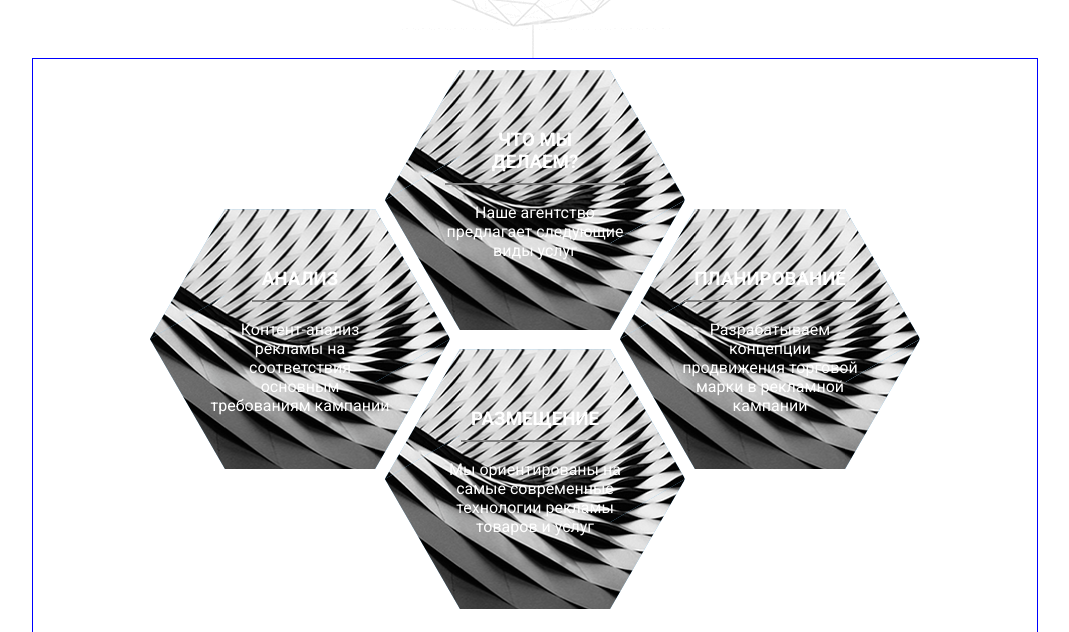
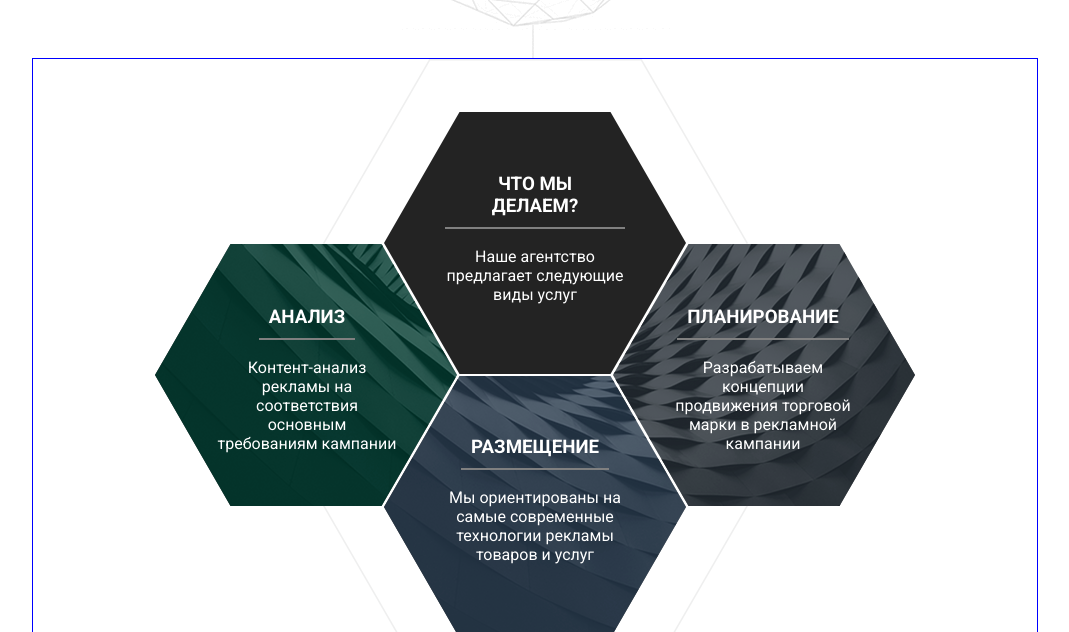
Before and after one commit to ppavlov28/academy, a plain HTML site: page salmon/main.html in a window 1280 px wide. Shown: the part 765-1397 px from the top of the page, without its empty margins (105-1174 px from the left). Drawn offline with Linux system fonts and the light colour scheme.

Commit message:
Радикальное изменение блока Service.

```diff
--- a/salmon/css/service.css
+++ b/salmon/css/service.css
@@ -1,208 +1,38 @@
 .service{
     position: relative;
-    min-height: 600px;
-//    background: url("../img/service-background.png") 50% 0 no-repeat;
+    min-height: 681px;
+    background: url("../img/services-hexagon.png") 50% 0 no-repeat;
 }
 
-.hexagon{
-    width: 150px;
-    height: 260px;
-    margin: 10px auto;
+.t-box{
+    color: white;
+//    outline: red solid 1px;
+    width: 180px;
+    height: 200px;
+    position: absolute;
     text-align: center;
-//    background-color: rgba(38, 56, 76, 0.4);
-    background: url("../img/work.png"),
-    url("../img/service-background.png") 50% 0 no-repeat #80c8f7;
-//    background-size: 200px;
-
-    position: absolute;
 }
 
-.inner{
-    position: absolute;
-    color: white;
-    top: 30px;
-    left: -15px;
-    right: -15px;
-//    border: red solid 1px;
-    z-index: 500;
+.work-text{
+    left: 50%;
+    top: 85px;
+    margin-left: -90px;
 }
 
-.hexagon-left{
-    position: absolute;
-    width: 150px;
-    height: 260px;
-    top: 0;
-    left: 0;
-    transform: rotate(-60deg);
-    overflow: hidden;
-    z-index: -2;
+.place-text{
+    left: 50%;
+    top: 348px;
+    margin-left: -90px;
 }
 
-.hexagon-left:before{
-    content: "";
-    position: absolute;
-    top: 0;
-    left: 0;
-    width: 300px;
-    height: 260px;
-//  background-color: #80c8f7;
-  background:url("../img/work.png"),
-  url("../img/service-background.png") 50% 0 no-repeat #80c8f7;
-//    background-size: 200px;
-    transform: rotate(60deg) translate(-38px, 65px);
+.analyze-text{
+    left: 50%;
+    top: 218px;
+    margin-left: -318px;
 }
 
-.hexagon-right {
-    position: absolute;
-    width: 150px;
-    height: 260px;
-    top: 0;
-    left: 0;
-//    border: red solid 1px;
-    transform: rotate(60deg);
-    overflow: hidden;
-    z-index: -1;
+.plan-text{
+    left: 50%;
+    top: 218px;
+    margin-left: 138px;
 }
-
-.hexagon-right:before{
-    content: "";
-    position: absolute;
-    top: 0;
-    left: 0;
-    width: 300px;
-    height: 260px;
-//  background-color: #80c8f7;
-  background: url("../img/work.png"),
-  url("../img/service-background.png") 50% 0 no-repeat #80c8f7;
-//    background-size: 200px;
-    transform: rotate(-60deg) translate(-38px, -65px);
-}
-
-.work,
-.work .hexagon-left,
-.work .hexagon-right{
-//    background: url("../img/service-background.png") 50% 0 no-repeat;
-    background-color: aliceblue;
-}
-
-.plan,
-.plan .hexagon-left,
-.plan .hexagon-right{
-    background-color: aliceblue;
-}
-.work{
-    left: 50%;
-    margin-left: -75px;
-}
-
-
-
-.place{
-    left: 50%;
-    margin-left: -75px;
-    top: 280px;
-}
-
-.analyze{
-    left: 50%;
-    top: 140px;
-    margin-left: -310px;
-}
-
-.plan{
-    left: 50%;
-    top: 140px;
-    margin-left: 160px;
-}
-
-@media screen and (max-width: 790px){
-    .service{
-        min-height: 740px;
-    }
-
-    .work{
-        left: 35%;
-        margin-left: -75px;
-        background-color: aliceblue;
-    }
-
-    .work .hexagon-left{
-        background-color: aliceblue;
-    }
-
-    .analyze{
-        left: 35%;
-        top: 140px;
-        margin-left: 160px; /* -310px; */
-    }
-
-    .place{
-        left: 35%;
-        margin-left: 160px;
-        top: 420px;
-    }
-
-    .plan{
-        left: 35%;
-        top: 280px;
-        margin-left: -75px;
-    }
-}
-
-@media screen and (max-width: 600px){
-    .service{
-        min-height:1160px;
-    }
-
-    .work{
-        left: 37%;
-        margin-left: 0;
-    }
-
-    .analyze{
-        left: 37%;
-        top: 280px;
-        margin-left: 0; /* -310px; */
-    }
-
-    .place{
-        left: 37%;
-        margin-left: 0;
-        top: 840px;
-    }
-
-    .plan{
-        left: 37%;
-        top: 560px;
-        margin-left: 0;
-    }
-}
-/*
-.hexagon:before{
-    content:"";
-    position: absolute;
-    width: 100%;
-    height: 100%;
-    outline: red solid 2px;
-    background: inherit;
-//    background-color: #cccccc;
-    top: 0;
-    left: 0;
-    transform: rotate(60deg);
-    z-index: -1;
-}
-
-.hexagon:after{
-    content:"";
-    position: absolute;
-    width: 100%;
-    height: 100%;
-    outline: red solid 2px;
-//    background-color: #cccccc;
-    top: 0;
-    left: 0;
-    transform: rotate(-60deg);
-    z-index: -1;
-}
-
-*/
--- a/salmon/main.html
+++ b/salmon/main.html
@@ -10,6 +10,7 @@
 </head>
 <body>
     <div class="wrapper">
+
         <header class="main-header">
             <div class="logo">
                 <img src="img/logo-sm.png" alt="Logo SM">
@@ -28,7 +29,9 @@
                 <a href="#"><i class="fa fa-twitter fa-lg"></i></a>
             </div>
         </header>
+
         <div class="content">
+
             <div class="about">
                 <h2>
                     <span class="header-underline">КТО МЫ ТАКИЕ?</span>
@@ -43,90 +46,33 @@
             </div>
 
             <div class="service">
-                <div class="hexagon work">
-                    <div class="inner">
-                        <h3>
-                            <span class="header-underline">ЧТО МЫ ДЕЛАЕМ?</span>
-                        </h3>
-                        <p>
-                            Наше агентство предлагает следующие виды услуг
-                        </p>
-                    </div>
-
-                    <div class="hexagon-left"></div>
-                    <div class="hexagon-right"></div>
-                </div>
-
-                <div class="hexagon place">
-                    <div class="inner">
-                        <h3>
-                            <span class="header-underline">РАЗМЕЩЕНИЕ</span>
-                        </h3>
-                        <p>
-                            Мы ориентированы на самые современные технологии
-                            рекламы товаров и услуг
-                        </p>
-                    </div>
-                    <div class="hexagon-left"></div>
-                    <div class="hexagon-right"></div>
-                    <!--
+                <div class="t-box work-text">
                     <h3>
                         <span class="header-underline">ЧТО МЫ ДЕЛАЕМ?</span>
                     </h3>
                     <p>
                         Наше агентство предлагает следующие виды услуг
                     </p>
-                    -->
                 </div>
-
-                <div class="hexagon analyze">
-                        <div class="inner">
-                            <h3>
-                                <span class="header-underline">АНАЛИЗ</span>
-                            </h3>
-                            <p>
-                                Контент-анализ рекламы на соответствия
-                                основным требованиям кампании
-                            </p>
-                        </div>
-                    <div class="hexagon-left"></div>
-                    <div class="hexagon-right"></div>
-                </div>
-
-                <div class="hexagon plan">
-                    <div class="inner">
-                        <h3>
-                            <span class="header-underline">ПЛАНИРОВАНИЕ</span>
-                        </h3>
-                        <p>
-                            Разрабатываем концепции продвижения торговой
-                            марки в рекламной кампании
-                        </p>
-                    </div>
-                    <div class="hexagon-left"></div>
-                    <div class="hexagon-right"></div>
-                </div>
-
-                <!--
-                <div class="box analyze">
+                <div class="t-box analyze-text">
                     <h3>
                         <span class="header-underline">АНАЛИЗ</span>
                     </h3>
                     <p>
-                        Контент-анализ рекламы на соответствия основным
-                        требованиям кампании
+                        Контент-анализ рекламы на соответствия
+                        основным требованиям кампании
                     </p>
                 </div>
-                <div class="box plan">
+                <div class="t-box plan-text">
                     <h3>
                         <span class="header-underline">ПЛАНИРОВАНИЕ</span>
                     </h3>
                     <p>
-                        Разрабатываем концепции продвижения торговой марки в
-                        рекламной кампании
+                        Разрабатываем концепции продвижения торговой
+                        марки в рекламной кампании
                     </p>
                 </div>
-                <div class="box place">
+                <div class="t-box place-text">
                     <h3>
                         <span class="header-underline">РАЗМЕЩЕНИЕ</span>
                     </h3>
@@ -135,10 +81,11 @@
                         рекламы товаров и услуг
                     </p>
                 </div>
-                -->
             </div>
 
-            <div class="contacts">
+        </div>
+
+        <div class="contacts">
                 <div class="card">
                     <a href="#"><i class="fa fa-phone fa-lg"></i></a>
                         <p>
@@ -164,7 +111,7 @@
                             src="https://www.google.com/maps/embed?pb=!1m18!1m12!1m3!1d2350.314984860355!2d27.573535150704245!3d53.90837844006806!2m3!1f0!2f0!3f0!3m2!1i1024!2i768!4f13.1!3m3!1m2!1s0x46dbcfbbf13a310b%3A0x66315a73987b4fd4!2z0J_Qu9C-0YnQsNC00Ywg0J_QvtCx0LXQtNGL!5e0!3m2!1sru!2sby!4v1455446570980" width="100%" height="285" frameborder="0" style="border:0" allowfullscreen></iframe>
                 </div>
             </div>
-        </div>
+
         <footer class="main-footer clearfix">
             <!--
             <div class="col"></div>
@@ -181,6 +128,7 @@
                 </p>
             </div>
         </footer>
+
     </div>
 </body>
 </html>
```
Also changed, not shown: salmon/tmp/hexagon.css (added, +192 -0 lines), salmon/tmp/hexagon.html (added, +104 -0 lines), salmon/img/services-hexagon.png (added), salmon/img/work.png (added).
